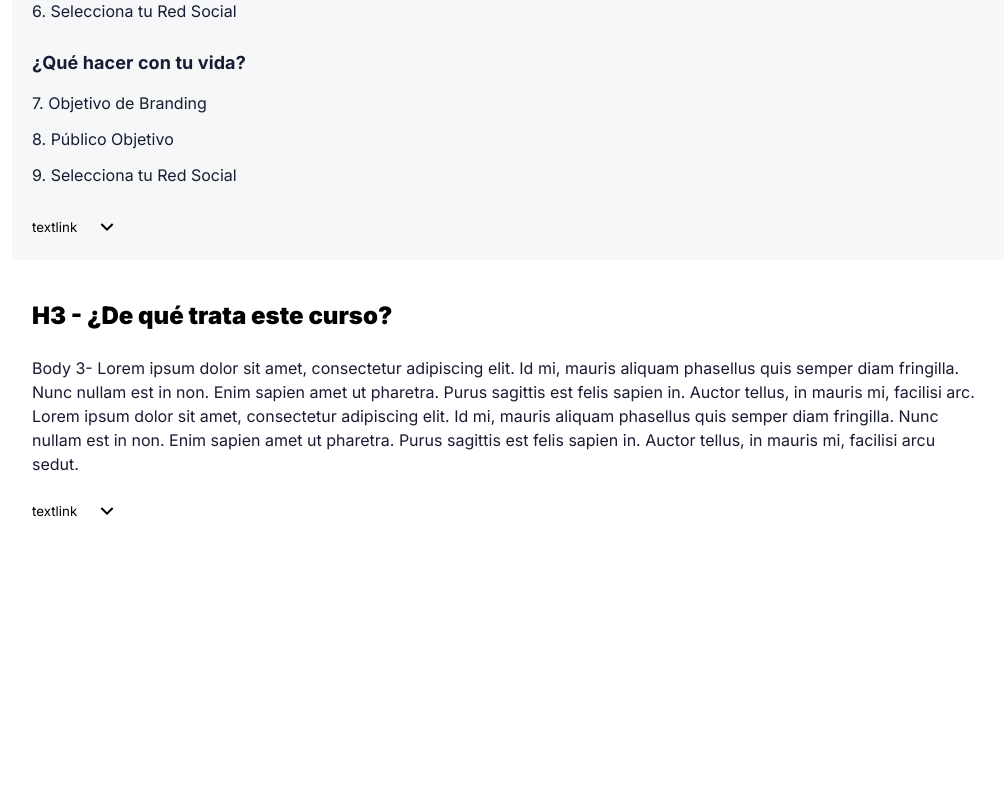
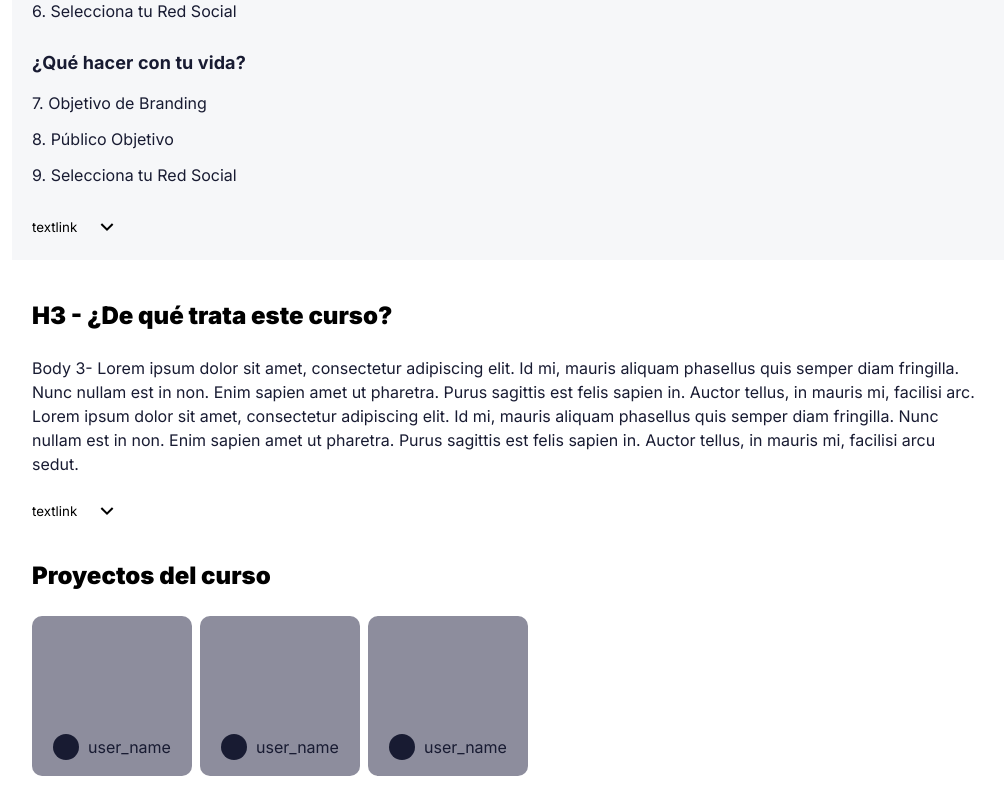
Before and after one commit to kedeinroga/crashcourse-front, a React (Create React App) app: page / in a window 1280 px wide. Shown: the part 1401-2201 px from the top of the page, without its empty margins (132-1137 px from the left). Before the commit the page ends 1985 px from the top, so only its background shows below. Built offline with nearby package versions, Linux system fonts and the light colour scheme.

Commit message:
Course projects and project cards are styled and added to the course detail view

```diff
--- a/src/components/UI/Buttons/Button.css
+++ b/src/components/UI/Buttons/Button.css
@@ -10,4 +10,5 @@
   letter-spacing: 0.4px;
   text-align: center;
   border: none;
+  text-decoration: none;
 }
--- a/src/components/UI/Buttons/Button.tsx
+++ b/src/components/UI/Buttons/Button.tsx
@@ -2,7 +2,11 @@ import React from "react";
 import "./Button.css";
 
 function Button() {
-  return <a className="button__comprar">Comprar ahora</a>;
+  return (
+    <a href="#pay" className="button__comprar">
+      Comprar ahora
+    </a>
+  );
 }
 
 export default Button;
--- /dev/null
+++ b/src/components/cursodetail/CardProject.css
@@ -0,0 +1,23 @@
+.card-project {
+  height: 160px;
+  width: 160px;
+  border-radius: 10px;
+  background: var(--color-gray);
+  display: flex;
+  align-items: flex-end;
+  justify-content: center;
+  padding: 16px;
+}
+
+.card-project__data {
+  display: flex;
+  align-items: center;
+  gap: 9px;
+}
+
+.card-project__data--photo {
+  height: 26px;
+  width: 26px;
+  background-color: var(--color-black);
+  border-radius: 13px;
+}
--- /dev/null
+++ b/src/components/cursodetail/CardProject.tsx
@@ -0,0 +1,14 @@
+import "./CardProject.css";
+
+function CardProject() {
+  return (
+    <div className="card-project">
+      <div className="card-project__data">
+        <div className="card-project__data--photo"></div>
+        <p className="card-project__data--user">user_name</p>
+      </div>
+    </div>
+  );
+}
+
+export default CardProject;
--- /dev/null
+++ b/src/components/cursodetail/CourseProjects.css
@@ -0,0 +1,20 @@
+.project-content {
+  margin-left: 20px;
+}
+
+.cards-content {
+  display: flex;
+  /* flex-wrap: nowrap; */
+  gap: 8px;
+}
+
+.project-content__title {
+  font-size: 24px;
+  font-style: normal;
+  font-weight: 900;
+  line-height: 32px;
+  letter-spacing: 0px;
+  text-align: left;
+  color: #000000;
+  margin-bottom: 24px;
+}
--- /dev/null
+++ b/src/components/cursodetail/CourseProjects.tsx
@@ -0,0 +1,17 @@
+import "./CourseProjects.css";
+import CardProject from "./CardProject";
+
+function CourseProjects() {
+  return (
+    <div className="project-content">
+      <p className="project-content__title">Proyectos del curso</p>
+      <div className="cards-content">
+        <CardProject />
+        <CardProject />
+        <CardProject />
+      </div>
+    </div>
+  );
+}
+
+export default CourseProjects;
--- a/src/pages/CursoDetail.tsx
+++ b/src/pages/CursoDetail.tsx
@@ -7,6 +7,7 @@ import CursoInfo from "../components/cursodetail/CursoInfo";
 import IconsAction from "../components/UI/IconsAction";
 import CourseSyllabus from "../components/cursodetail/CourseSyllabus";
 import CourseAbout from "../components/cursodetail/CourseAbout";
+import CourseProjects from "../components/cursodetail/CourseProjects";
 
 function CursoDetail() {
   return (
@@ -17,6 +18,7 @@ function CursoDetail() {
       <IconsAction />
       <CourseSyllabus />
       <CourseAbout />
+      <CourseProjects />
     </Fragment>
   );
 }
```
